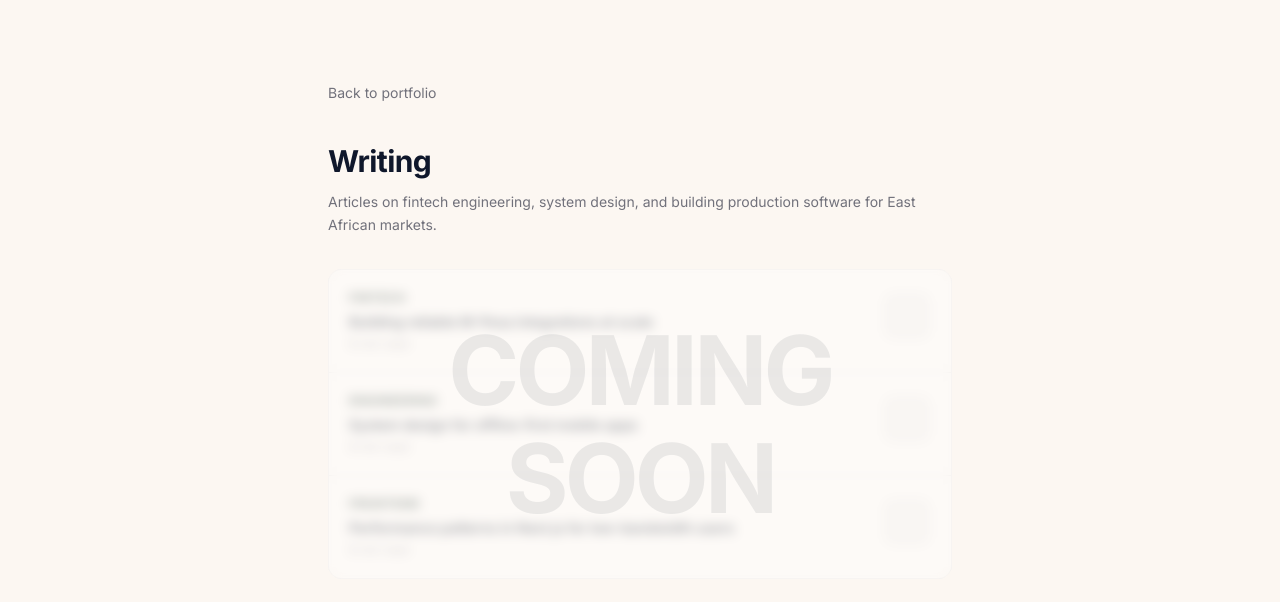
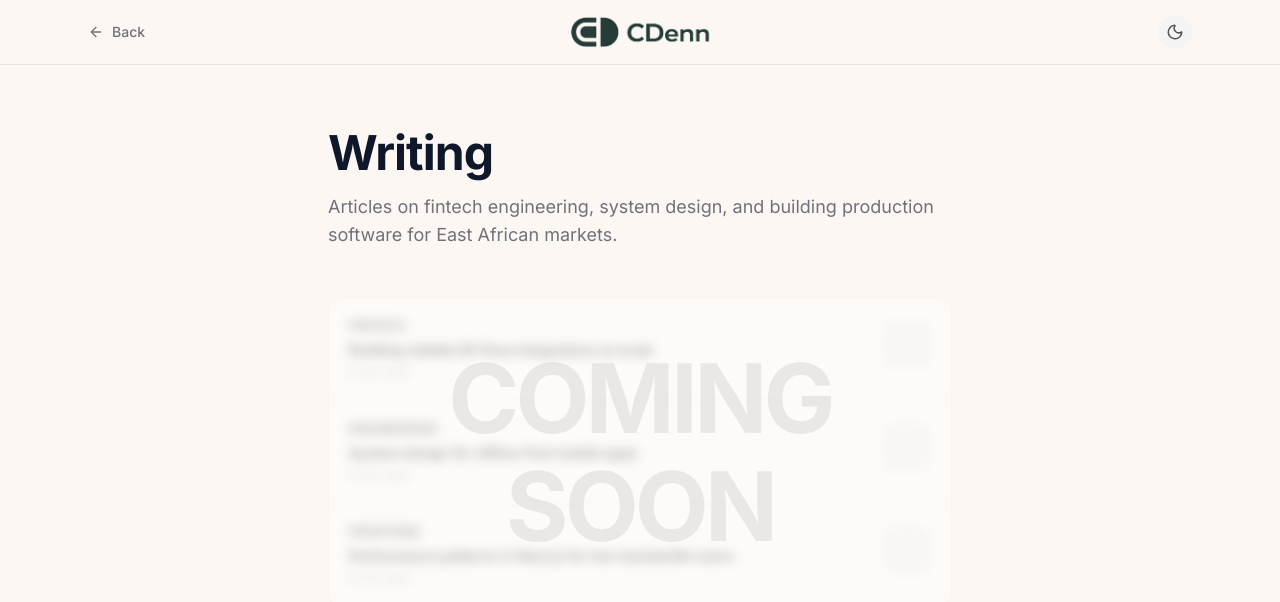
Before and after one commit to CDenn03/cdenn-port-v2, a Next.js app: page /writing in a window 1280 px wide. Shown: the top 602 px of the page. Built offline with nearby package versions, Linux system fonts and the light colour scheme.

Commit message:
refactor: use SubpageNav and themed surfaces on the writing page
Replace the page's hand-rolled back link with the shared SubpageNav and
set an explicit text colour alongside the background, so the page follows
the active theme instead of relying on inherited colour in dark mode.

```diff
--- a/src/app/writing/page.tsx
+++ b/src/app/writing/page.tsx
@@ -1,5 +1,5 @@
 import type { Metadata } from "next";
-import Link from "next/link";
+import { SubpageNav } from "@/src/app/components/layout/SubpageNav";
 
 export const metadata: Metadata = {
   title: "Writing | CDenn",
@@ -14,24 +14,21 @@ const plannedArticles = [
 
 export default function WritingPage() {
   return (
-    <main className="min-h-screen bg-[#FCF7F2] dark:bg-[#0a0a0a]">
-      <div className="max-w-2xl mx-auto px-6 pt-20 pb-16">
+    <main className="min-h-screen transition-colors duration-300 bg-[#FCF7F2] text-slate-900 dark:bg-[#0a0a0a] dark:text-[#FCF7F2]">
+      <SubpageNav backHref="/" backLabel="Back" />
 
-        <Link
-          href="/"
-          className="inline-flex items-center gap-2 text-sm text-zinc-500 dark:text-zinc-400 hover:text-primary transition-colors mb-10"
-        >
-          Back to portfolio
-        </Link>
+      <div className="max-w-2xl mx-auto px-6 py-16">
 
         {/* Header */}
-        <h1 className="text-3xl font-bold text-slate-900 dark:text-[#FCF7F2] mb-3">
-          Writing
-        </h1>
-        <p className="text-sm text-zinc-500 dark:text-zinc-400 mb-8 leading-relaxed">
-          Articles on fintech engineering, system design, and building
-          production software for East African markets.
-        </p>
+        <div className="mb-12">
+          <h1 className="text-4xl md:text-5xl font-bold mb-4">
+            Writing
+          </h1>
+          <p className="text-lg text-zinc-500 dark:text-[#888] max-w-2xl">
+            Articles on fintech engineering, system design, and building
+            production software for East African markets.
+          </p>
+        </div>
 
         {/* Article list — blurred with Coming Soon overlay */}
         <div className="relative">
```
